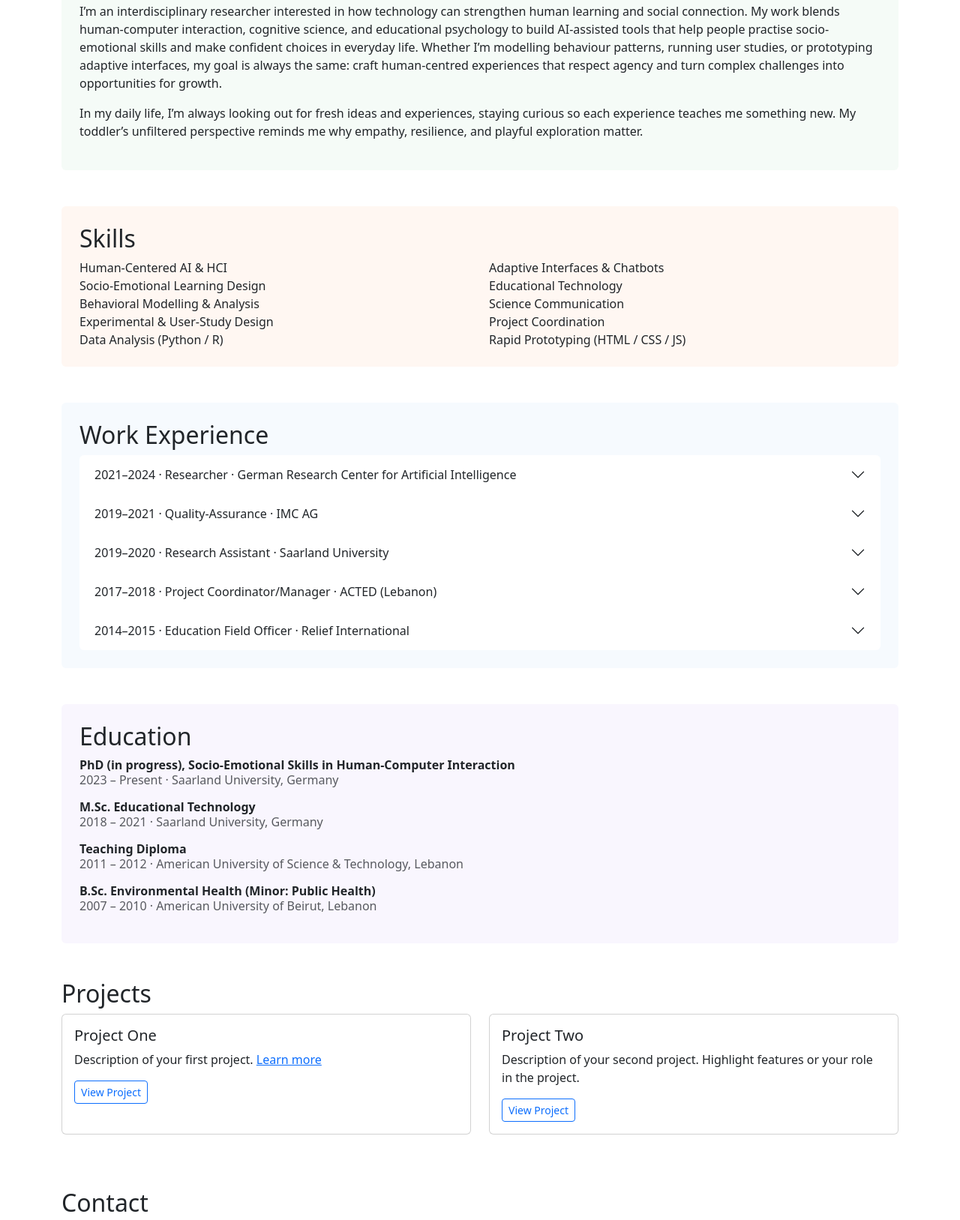
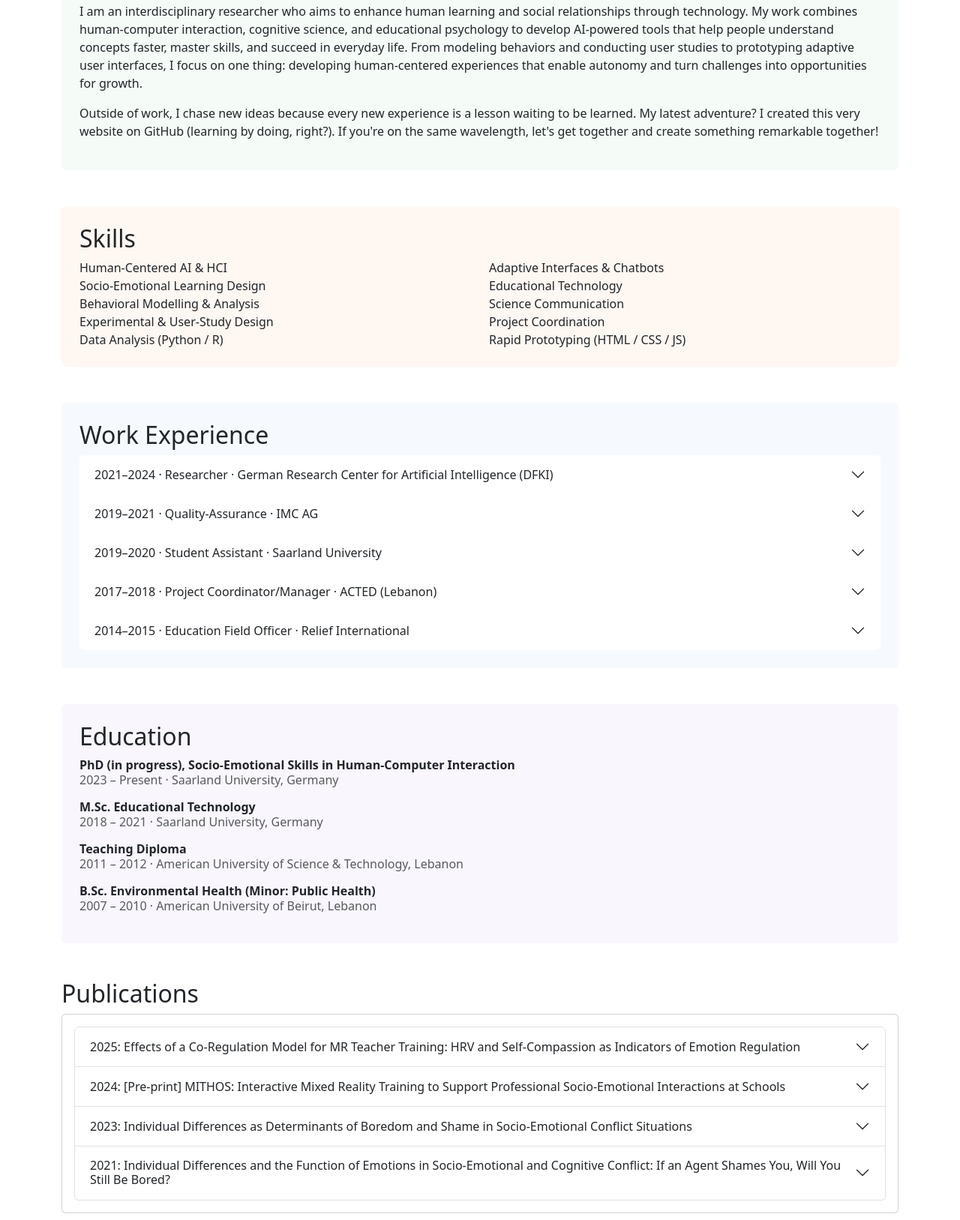
Before and after one commit to LaraChehayeb/portfolio, a plain HTML site: page index.html in a window 1280 px wide. Shown: the part 525-2152 px from the top of the page at 75% size. Drawn offline with nearby package versions, Linux system fonts and the light colour scheme.

Commit message:
Update index.html content

```diff
--- a/index.html
+++ b/index.html
@@ -43,11 +43,11 @@
   <div class="pastel-mint p-4 rounded">
     <h2>About Me</h2>
     <p>
-      I’m an interdisciplinary researcher interested in how technology can strengthen human learning and social connection. My work blends human-computer interaction, cognitive science, and educational psychology to build AI-assisted tools that help people practise socio-emotional skills and make confident choices in everyday life. Whether I’m modelling behaviour patterns, running user studies, or prototyping adaptive interfaces, my goal is always the same: craft human-centred experiences that respect agency and turn complex challenges into opportunities for growth.
+      I am an interdisciplinary researcher who aims to enhance human learning and social relationships through technology. My work combines human-computer interaction, cognitive science, and educational psychology to develop AI-powered tools that help people understand concepts faster, master skills, and succeed in everyday life. From modeling behaviors and conducting user studies to prototyping adaptive user interfaces, I focus on one thing: developing human-centered experiences that enable autonomy and turn challenges into opportunities for growth.
+    <p>
+      Outside of work, I chase new ideas because every new experience is a lesson waiting to be learned. My latest adventure? I created this very website on GitHub (learning by doing, right?). If you're on the same wavelength, let's get together and create something remarkable together!
     </p>
-    <p>
-      In my daily life, I’m always looking out for fresh ideas and experiences, staying curious so each experience teaches me something new. My toddler’s unfiltered perspective reminds me why empathy, resilience, and playful exploration matter.
-    </p>
+
   </section>
 
   <!-- ===== Skills ===== -->
@@ -90,13 +90,14 @@
             <button class="accordion-button collapsed bg-transparent" type="button"
                     data-bs-toggle="collapse" data-bs-target="#exp1"
                     aria-expanded="false" aria-controls="exp1">
-              2021–2024 · Researcher · German Research Center for Artificial Intelligence
+              2021–2024 · Researcher · German Research Center for Artificial Intelligence (DFKI)
             </button>
           </h2>
           <div id="exp1" class="accordion-collapse collapse"
                aria-labelledby="exp1-head" data-bs-parent="#workExp">
             <div class="accordion-body">
-              <p>Conceptualised and tested behavioural models, led on experiments with technologies such as mixed-reality and tactile feedback for enhancing socio-emotion skills...<p>
+              <p>I create computer models of how people interact with robots and virtual helpers, run experiments to test them, and analyze the results to see what works best. I plan and set up these studies, keep everyone on track with clear meetings and seminars, and write and review the papers, reports, and funding proposals that share our progress. I also present our findings at conferences and workshops and guide master’s students through their own projects so they can learn and grow.
+<p>
 
 <p><strong>Main Projects:</strong><p>
 <strong>MITHOS</strong>: Interactive Mixed-Reality Training for Teachers
@@ -119,7 +120,7 @@ An immersive classroom simulation using virtual reality that enhance teachers' s
           <div id="exp2" class="accordion-collapse collapse"
                aria-labelledby="exp2-head" data-bs-parent="#workExp">
             <div class="accordion-body">
-              As a student worker, I performed QA on digital learning materials...
+              In my role as a student worker, I performed thorough QA checks on digital learning materials, verifying content accuracy, catching layout issues, and ensuring a smooth user experience. I also supported storyboarding and built and tested interactive modules.
             </div>
           </div>
         </div>
@@ -130,13 +131,13 @@ An immersive classroom simulation using virtual reality that enhance teachers' s
             <button class="accordion-button collapsed bg-transparent" type="button"
                     data-bs-toggle="collapse" data-bs-target="#exp3"
                     aria-expanded="false" aria-controls="exp3">
-              2019–2020 · Research Assistant · Saarland University
+              2019–2020 · Student Assistant · Saarland University
             </button>
           </h2>
           <div id="exp3" class="accordion-collapse collapse"
                aria-labelledby="exp3-head" data-bs-parent="#workExp">
             <div class="accordion-body">
-              Supported the department in data analysis and on PIAF project, instructional design for teaching computational thinking to...
+              I supported data analysis for a PhD thesis and contributed to the PIAF project to build solid classroom foundations before students start using coding tools. As part of my instructional-design work in teaching computational thinking, I developed and evaluated pen-and-paper activities, using puzzles, flowcharts, and step-by-step exercises, to teach core skills like pattern recognition, algorithm design, and problem decomposition.
             </div>
           </div>
         </div>
@@ -153,7 +154,10 @@ An immersive classroom simulation using virtual reality that enhance teachers' s
           <div id="exp4" class="accordion-collapse collapse"
                aria-labelledby="exp4-head" data-bs-parent="#workExp">
             <div class="accordion-body">
-              Managed a digital solution for waste programme, coordinating a food safety project and was an officer in a Water, Sanitation and Hygiene project. ...
+              Managed the waste management project (funded by OCHA) end-to-end—overseeing the design and launch of a mobile app that let users schedule recyclable pickups, receive educational reminders, and track their contributions with gamified badges to drive engagement and boost recycling rates.
+
+I also coordinated food safety projects funded by the World Food Programme (WFP) and WASH (water, sanitation, and hygiene) initiatives funded by UNICEF.
+
             </div>
           </div>
         </div>
@@ -170,7 +174,7 @@ An immersive classroom simulation using virtual reality that enhance teachers' s
           <div id="exp5" class="accordion-collapse collapse"
                aria-labelledby="exp5-head" data-bs-parent="#workExp">
             <div class="accordion-body">
-              Set up emergency school shifts and trained teachers in life-skills curricula for out-of-school youth. Reached 800&nbsp;+ learners and developed monitoring tools adopted across the NGO.
+              Set up emergency school shifts and trained teachers in life-skills curricula for out-of-school children. Reached 800&nbsp;+ learners and developed monitoring tools adopted across the NGO.
             </div>
           </div>
         </div>
@@ -205,34 +209,94 @@ An immersive classroom simulation using virtual reality that enhance teachers' s
 </section>
 
 
-  <!-- ===== Projects ===== -->
-  <section class="container my-5">
-    <h2>Projects</h2>
-    <div class="row">
-      <div class="col-md-6 mb-4">
-        <div class="card h-100">
-          <div class="card-body">
-            <h5 class="card-title">Project One</h5>
-            <p class="card-text">
-              Description of your first project.
-              <a href="https://www.dfki.de/web/forschung/projekte-publikationen/projekt/mithos" target="_blank">Learn more</a>
-            </p>
-            <a href="#" class="btn btn-outline-primary btn-sm">View Project</a>
+  <!-- ===== Publications ===== -->
+<section class="container my-5">
+  <h2>Publications</h2>
+  <div class="card">
+    <div class="card-body">
+      <div class="accordion" id="pubAccordion">
+
+        <!-- 2025 Publication -->
+        <div class="accordion-item">
+          <h2 class="accordion-header" id="heading2025">
+            <button class="accordion-button collapsed" type="button"
+                    data-bs-toggle="collapse" data-bs-target="#collapse2025"
+                    aria-expanded="false" aria-controls="collapse2025">
+              2025: Effects of a Co-Regulation Model for MR Teacher Training: HRV and Self-Compassion as Indicators of Emotion Regulation
+            </button>
+          </h2>
+          <div id="collapse2025" class="accordion-collapse collapse"
+               aria-labelledby="heading2025" data-bs-parent="#pubAccordion">
+            <div class="accordion-body">
+              <a href="https://repository.isls.org//handle/1/11427" target="_blank">
+                View Publication on ISLS Repository
+              </a>
+            </div>
           </div>
         </div>
-      </div>
-      <div class="col-md-6 mb-4">
-        <div class="card h-100">
-          <div class="card-body">
-            <h5 class="card-title">Project Two</h5>
-            <p class="card-text">Description of your second project. Highlight features or your role in the project.</p>
-            <a href="#" class="btn btn-outline-primary btn-sm">View Project</a>
+
+        <!-- 2024 Publication -->
+        <div class="accordion-item">
+          <h2 class="accordion-header" id="heading2024">
+            <button class="accordion-button collapsed" type="button"
+                    data-bs-toggle="collapse" data-bs-target="#collapse2024"
+                    aria-expanded="false" aria-controls="collapse2024">
+              2024: [Pre-print] MITHOS: Interactive Mixed Reality Training to Support Professional Socio-Emotional Interactions at Schools
+            </button>
+          </h2>
+          <div id="collapse2024" class="accordion-collapse collapse"
+               aria-labelledby="heading2024" data-bs-parent="#pubAccordion">
+            <div class="accordion-body">
+              <a href="https://arxiv.org/abs/2409.12968" target="_blank">
+                View on arXiv
+              </a>
+            </div>
           </div>
         </div>
+
+        <!-- 2023 Publication -->
+        <div class="accordion-item">
+          <h2 class="accordion-header" id="heading2023">
+            <button class="accordion-button collapsed" type="button"
+                    data-bs-toggle="collapse" data-bs-target="#collapse2023"
+                    aria-expanded="false" aria-controls="collapse2023">
+              2023: Individual Differences as Determinants of Boredom and Shame in Socio-Emotional Conflict Situations
+            </button>
+          </h2>
+          <div id="collapse2023" class="accordion-collapse collapse"
+               aria-labelledby="heading2023" data-bs-parent="#pubAccordion">
+            <div class="accordion-body">
+            <a href="https://www.earli.org/events/earli2023">
+        Conference paper at EARLI 2023
+      </a>
+            </div>
+          </div>
+        </div>
+
+        <!-- 2021 Publication -->
+        <div class="accordion-item">
+          <h2 class="accordion-header" id="heading2021">
+            <button class="accordion-button collapsed" type="button"
+                    data-bs-toggle="collapse" data-bs-target="#collapse2021"
+                    aria-expanded="false" aria-controls="collapse2021">
+              2021: Individual Differences and the Function of Emotions in Socio-Emotional and Cognitive Conflict: If an Agent Shames You, Will You Still Be Bored?
+            </button>
+          </h2>
+          <div id="collapse2021" class="accordion-collapse collapse"
+               aria-labelledby="heading2021" data-bs-parent="#pubAccordion">
+            <div class="accordion-body">
+             <a href="https://ieeexplore.ieee.org/document/9666343">
+        View on IEEE Xplore
+      </a>
+            </div>
+          </div>
+        </div>
+
       </div>
-      <!-- Add more projects as needed -->
     </div>
-  </section>
+  </div>
+</section>
+
 
   <!-- ===== Contact ===== -->
   <section class="container my-5">
```
